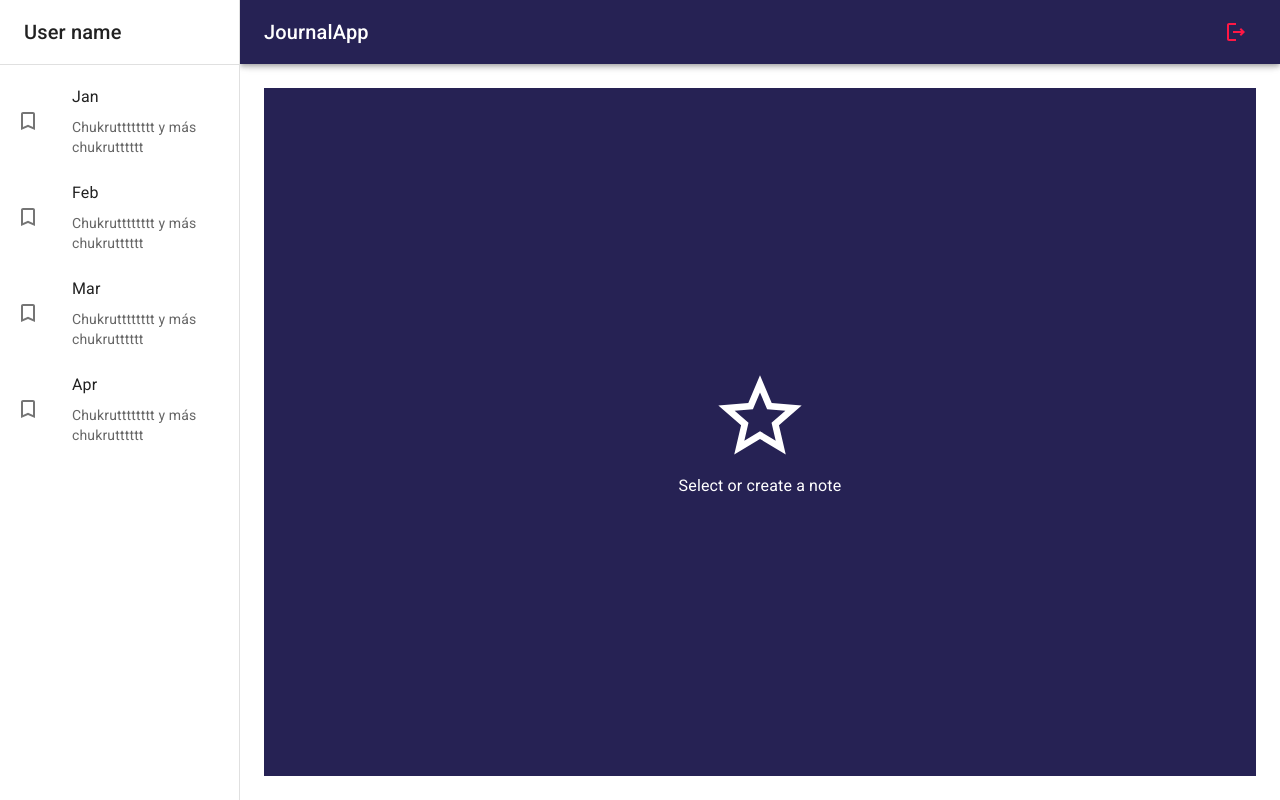
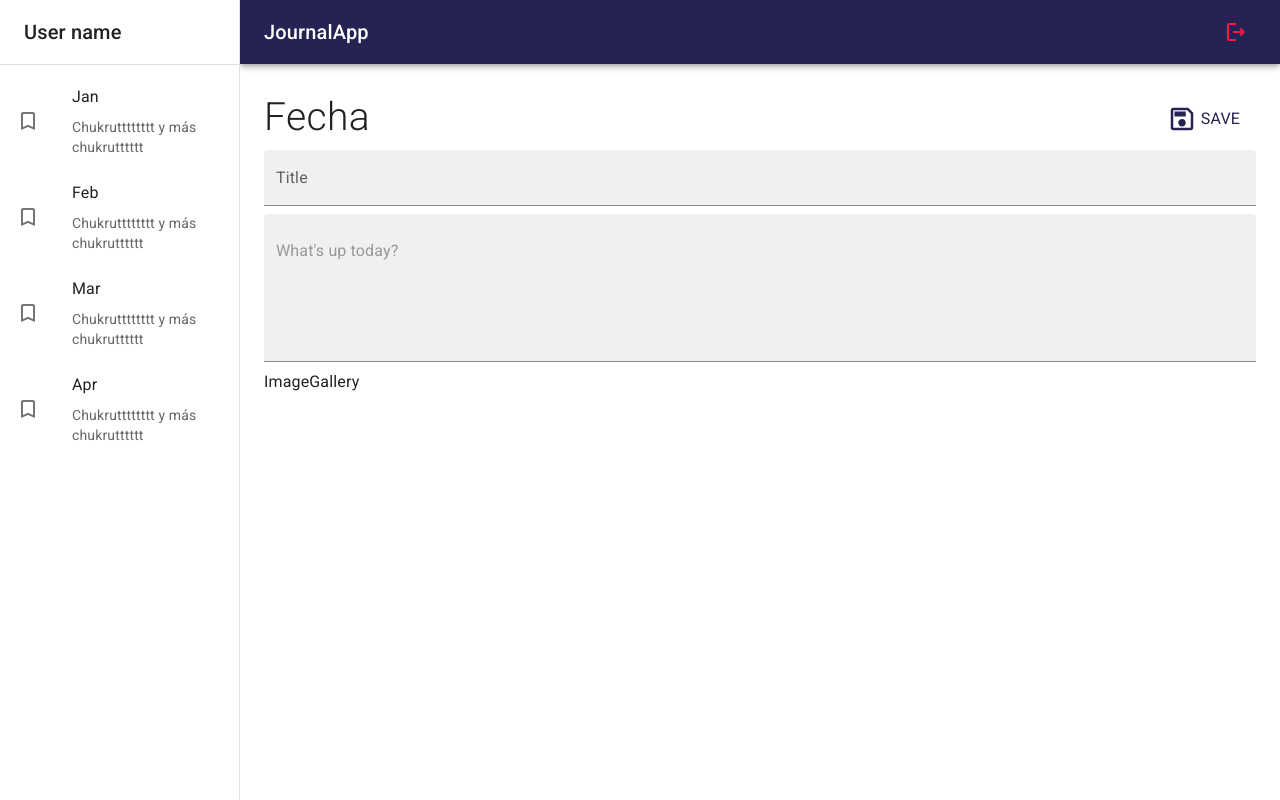
Before and after one commit to VictorMerino/journal-app, a React (Vite) app: page / in a window 1280 px wide. Built offline with nearby package versions, Linux system fonts and the light colour scheme.

Commit message:
NoteView basic structure: add title, text and image-gallery WIP

```diff
--- /dev/null
+++ b/src/journal/components/ImageGallery.tsx
@@ -0,0 +1,9 @@
+import React from 'react'
+
+export const ImageGallery = () => {
+  return (
+    <>
+      <div>ImageGallery</div>
+    </>
+  )
+}
--- a/src/journal/components/index.ts
+++ b/src/journal/components/index.ts
@@ -1 +1,2 @@
 export * from './structure'
+export { ImageGallery } from './ImageGallery'
--- a/src/journal/pages/JournalPage.tsx
+++ b/src/journal/pages/JournalPage.tsx
@@ -3,13 +3,14 @@ import { Typography } from '@mui/material'
 import React from 'react'
 
 import { JournalLayout } from '../layout/JournalLayout'
-import { NothingSelectedView } from '../views'
+import { NoteView, NothingSelectedView } from '../views'
 
 export const JournalPage = () => {
   return (
     <JournalLayout>
       <>
-        <NothingSelectedView />
+        {/* <NothingSelectedView /> */}
+        <NoteView />
       </>
     </JournalLayout>
   )
--- /dev/null
+++ b/src/journal/views/NoteView.tsx
@@ -0,0 +1,51 @@
+import React from 'react'
+
+import { SaveOutlined } from '@mui/icons-material'
+import { Button, Grid, TextField, Typography } from '@mui/material'
+import { ImageGallery } from '../components'
+
+export const NoteView = () => {
+  return (
+    <Grid
+      container
+      direction="row"
+      justifyContent="space-between"
+      sx={{ mb: 1 }}
+    >
+      <Grid item>
+        <Typography fontSize={39} fontWeight="light">
+          Fecha
+        </Typography>
+      </Grid>
+
+      <Grid item>
+        <Button color="primary" sx={{ padding: 2 }}>
+          <SaveOutlined sx={{ fontSize: '30px' }} />{' '}
+          <Typography sx={{ ml: 0.5 }}>Save</Typography>
+        </Button>
+      </Grid>
+
+      <Grid container>
+        <TextField
+          type="text"
+          variant="filled"
+          fullWidth
+          placeholder="Add a title"
+          label="Title"
+          sx={{ border: 'none', mb: 1 }}
+        />
+        <TextField
+          type="text"
+          variant="filled"
+          fullWidth
+          multiline
+          minRows={5}
+          placeholder="What's up today?"
+          sx={{ border: 'none', mb: 1 }}
+        />
+      </Grid>
+
+      <ImageGallery />
+    </Grid>
+  )
+}
--- a/src/journal/views/index.ts
+++ b/src/journal/views/index.ts
@@ -1 +1,2 @@
 export { NothingSelectedView } from './NothingSelectedView'
+export { NoteView } from './NoteView'
```
